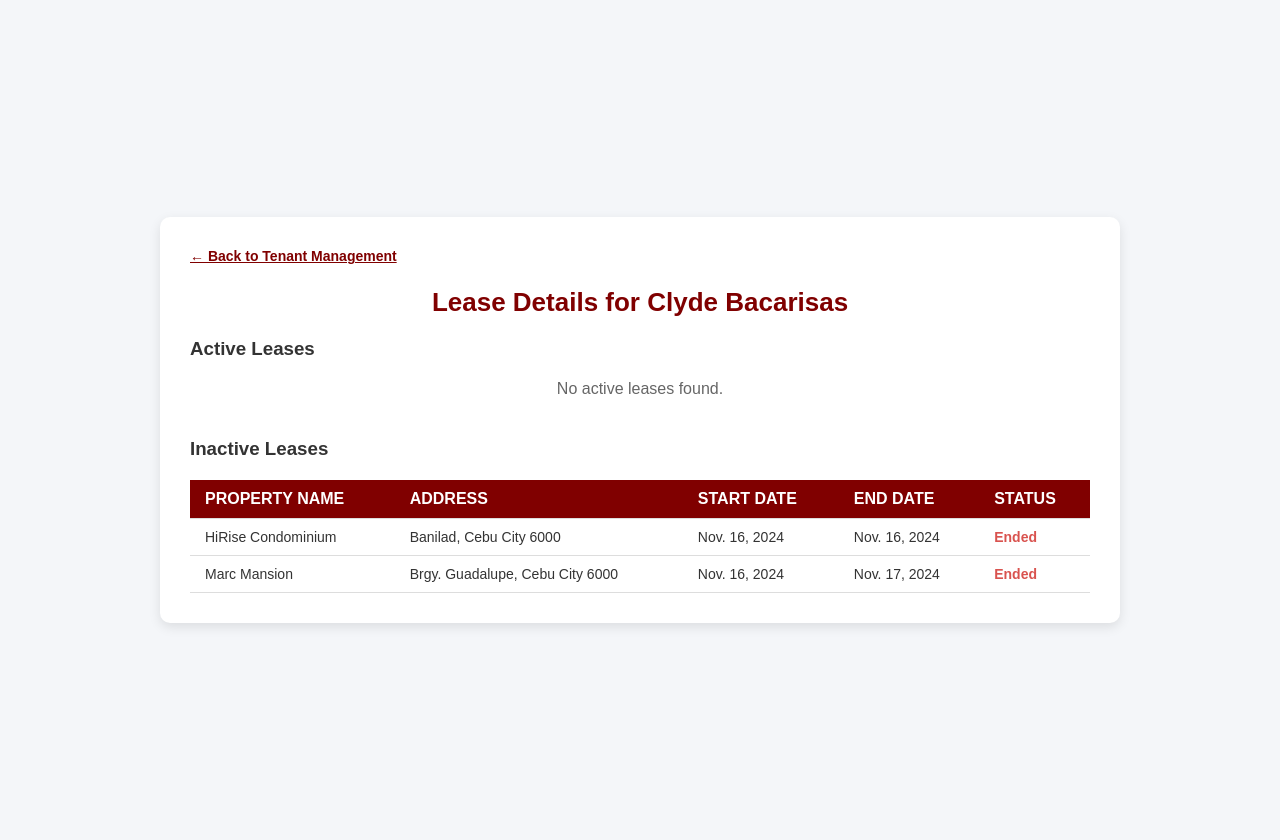
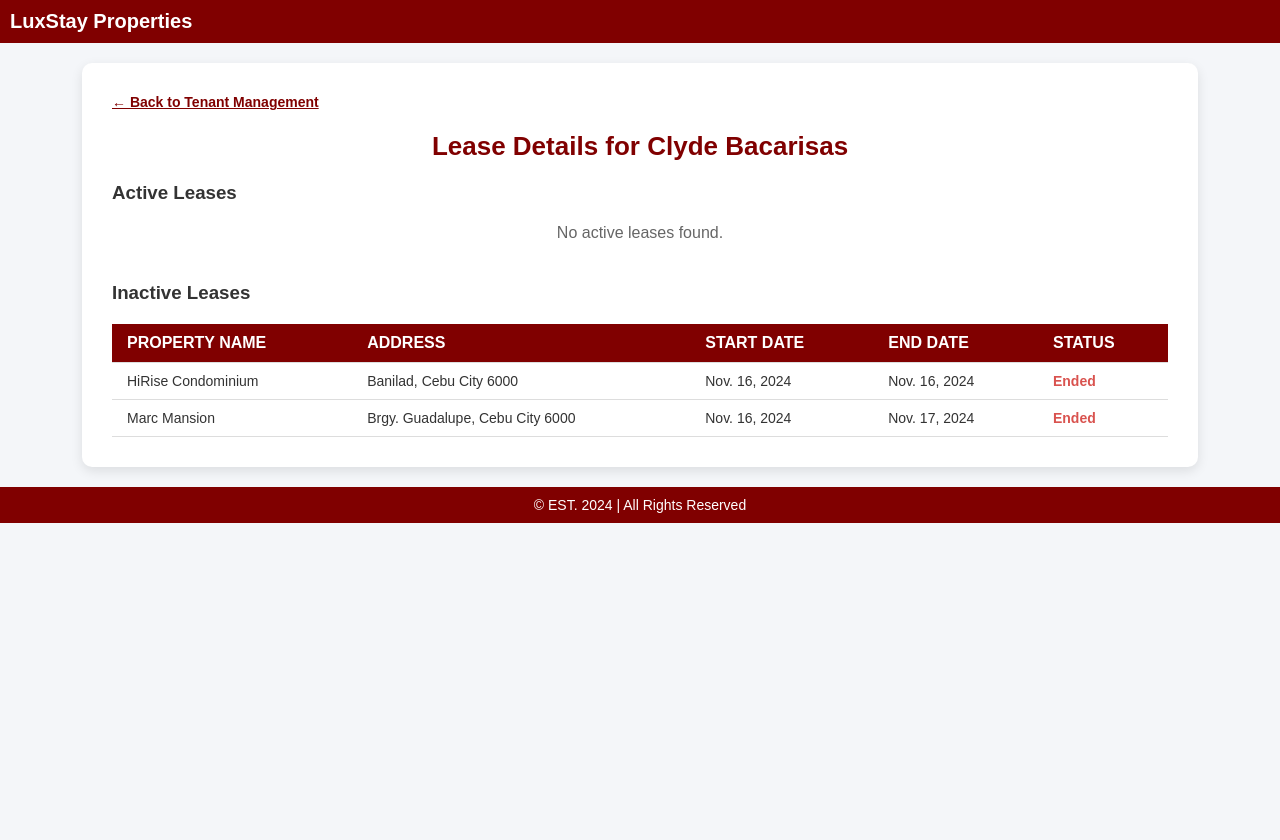
Before and after one commit to WazeyBoi/LuxStayProperties2.0, a Django app: page /users/view-lease/6/ in a window 1280 px wide. After the commit the page ends 523 px from the top, so only its background shows below. Run offline with Django 5.2, Linux system fonts and the light colour scheme; a user stored in the database is signed in; data comes from the database, SQL or seed files in the repository; both versions use the stored data as it was after the commit.

Commit message:
Added HeaderFooter to PropertyOwner Side

```diff
--- a/users/templates/users/base.html
+++ b/users/templates/users/base.html
@@ -24,7 +24,7 @@
     </main>
 
     <!-- Footer -->
-    <footer style="background-color: #800000; color: white; text-align: center; padding: 10px; font-size: 14px; position: fixed; width: 100%; bottom: 0;">
+    <footer style="background-color: #800000; color: white; text-align: center; padding: 10px; font-size: 14px;">
         &copy; EST. 2024 | All Rights Reserved
     </footer>
 
--- a/users/templates/users/view_lease.html
+++ b/users/templates/users/view_lease.html
@@ -1,151 +1,72 @@
-<!DOCTYPE html>
-<html lang="en">
-<head>
-    <meta charset="UTF-8">
-    <meta name="viewport" content="width=device-width, initial-scale=1.0">
-    <title>Lease Details</title>
-    <style>
-        body {
-            font-family: Arial, sans-serif;
-            background-color: #f4f6f9;
-            display: flex;
-            justify-content: center;
-            align-items: center;
-            padding: 20px;
-            margin: 0;
-            min-height: 100vh;
-        }
-        .container {
-            background-color: #ffffff;
-            padding: 30px;
-            border-radius: 10px;
-            box-shadow: 0px 4px 12px rgba(0, 0, 0, 0.1);
-            width: 90%;
-            max-width: 900px;
-        }
-        h2 {
-            text-align: center;
-            color: #800000;
-            margin-bottom: 20px;
-            font-size: 26px;
-            font-weight: bold;
-        }
-        table {
-            width: 100%;
-            border-collapse: collapse;
-            margin-top: 20px;
-        }
-        thead {
-            background-color: #800000;
-            color: white;
-        }
-        th, td {
-            padding: 10px 15px;
-            text-align: left;
-            border-bottom: 1px solid #ddd;
-        }
-        th {
-            font-size: 16px;
-            text-transform: uppercase;
-        }
-        td {
-            font-size: 14px;
-            color: #333;
-        }
-        .status-active {
-            color: #28a745;
-            font-weight: bold;
-        }
-        .status-old {
-            color: #d9534f;
-            font-weight: bold;
-        }
-        .no-leases {
-            text-align: center;
-            color: #666;
-            margin-top: 20px;
-            font-size: 16px;
-        }
-        .back-link {
-            text-align: left;
-            margin-bottom: 20px;
-        }
-        .back-link a {
-            color: #800000;
-            font-weight: bold;
-            text-decoration: underline;
-            font-size: 14px;
-        }
-    </style>
-</head>
-<body>
+{% extends 'users/base.html' %}
 
-    <div class="container">
+{% block title %}Lease Details{% endblock %}
+
+{% block content %}
+<div style="background-color: #ffffff; padding: 30px; border-radius: 10px; box-shadow: 0px 4px 12px rgba(0, 0, 0, 0.1); max-width: 90%; margin: auto;">
     <!-- Back Link -->
-        <div class="back-link">
-            <a href="{% url 'tenant_management' %}">&larr; Back to Tenant Management</a>
+    <div style="text-align: left; margin-bottom: 20px;">
+        <a href="{% url 'tenant_management' %}" style="color: #800000; font-weight: bold; text-decoration: underline; font-size: 14px;">&larr; Back to Tenant Management</a>
     </div>
 
-        <h2>Lease Details for {{ tenant.first_name }} {{ tenant.last_name }}</h2>
+    <h2 style="text-align: center; color: #800000; margin-bottom: 20px; font-size: 26px; font-weight: bold;">Lease Details for {{ tenant.first_name }} {{ tenant.last_name }}</h2>
 
     <!-- Active Leases -->
     <h3 style="color: #333; margin-top: 20px;">Active Leases</h3>
     {% if active_leases %}
-        <table>
-            <thead>
+    <table style="width: 100%; border-collapse: collapse; margin-top: 20px;">
+        <thead style="background-color: #800000; color: white;">
             <tr>
-                    <th>Property Name</th>
-                    <th>Address</th>
-                    <th>Start Date</th>
-                    <th>End Date</th>
-                    <th>Status</th>
+                <th style="padding: 10px 15px; text-align: left; border-bottom: 1px solid #ddd; font-size: 16px; text-transform: uppercase;">Property Name</th>
+                <th style="padding: 10px 15px; text-align: left; border-bottom: 1px solid #ddd; font-size: 16px; text-transform: uppercase;">Address</th>
+                <th style="padding: 10px 15px; text-align: left; border-bottom: 1px solid #ddd; font-size: 16px; text-transform: uppercase;">Start Date</th>
+                <th style="padding: 10px 15px; text-align: left; border-bottom: 1px solid #ddd; font-size: 16px; text-transform: uppercase;">End Date</th>
+                <th style="padding: 10px 15px; text-align: left; border-bottom: 1px solid #ddd; font-size: 16px; text-transform: uppercase;">Status</th>
             </tr>
         </thead>
         <tbody>
             {% for lease in active_leases %}
             <tr>
-                    <td>{{ lease.property.property_name }}</td>
-                    <td>{{ lease.property.address }}</td>
-                    <td>{{ lease.start_date }}</td>
-                    <td>{{ lease.end_date }}</td>
-                    <td class="status-active">Active</td>
+                <td style="padding: 10px 15px; text-align: left; border-bottom: 1px solid #ddd; font-size: 14px; color: #333;">{{ lease.property.property_name }}</td>
+                <td style="padding: 10px 15px; text-align: left; border-bottom: 1px solid #ddd; font-size: 14px; color: #333;">{{ lease.property.address }}</td>
+                <td style="padding: 10px 15px; text-align: left; border-bottom: 1px solid #ddd; font-size: 14px; color: #333;">{{ lease.start_date }}</td>
+                <td style="padding: 10px 15px; text-align: left; border-bottom: 1px solid #ddd; font-size: 14px; color: #333;">{{ lease.end_date }}</td>
+                <td style="padding: 10px 15px; text-align: left; border-bottom: 1px solid #ddd; font-size: 14px; color: #28a745; font-weight: bold;">Active</td>
             </tr>
             {% endfor %}
         </tbody>
     </table>
     {% else %}
-        <p class="no-leases">No active leases found.</p>
+    <p style="text-align: center; color: #666; margin-top: 20px; font-size: 16px;">No active leases found.</p>
     {% endif %}
 
     <!-- Inactive Leases -->
     <h3 style="color: #333; margin-top: 40px;">Inactive Leases</h3>
     {% if inactive_leases %}
-        <table>
-            <thead>
+    <table style="width: 100%; border-collapse: collapse; margin-top: 20px;">
+        <thead style="background-color: #800000; color: white;">
             <tr>
-                    <th>Property Name</th>
-                    <th>Address</th>
-                    <th>Start Date</th>
-                    <th>End Date</th>
-                    <th>Status</th>
+                <th style="padding: 10px 15px; text-align: left; border-bottom: 1px solid #ddd; font-size: 16px; text-transform: uppercase;">Property Name</th>
+                <th style="padding: 10px 15px; text-align: left; border-bottom: 1px solid #ddd; font-size: 16px; text-transform: uppercase;">Address</th>
+                <th style="padding: 10px 15px; text-align: left; border-bottom: 1px solid #ddd; font-size: 16px; text-transform: uppercase;">Start Date</th>
+                <th style="padding: 10px 15px; text-align: left; border-bottom: 1px solid #ddd; font-size: 16px; text-transform: uppercase;">End Date</th>
+                <th style="padding: 10px 15px; text-align: left; border-bottom: 1px solid #ddd; font-size: 16px; text-transform: uppercase;">Status</th>
             </tr>
         </thead>
         <tbody>
             {% for lease in inactive_leases %}
             <tr>
-                    <td>{{ lease.property.property_name }}</td>
-                    <td>{{ lease.property.address }}</td>
-                    <td>{{ lease.start_date }}</td>
-                    <td>{{ lease.end_date }}</td>
-                    <td class="status-old">Ended</td>
+                <td style="padding: 10px 15px; text-align: left; border-bottom: 1px solid #ddd; font-size: 14px; color: #333;">{{ lease.property.property_name }}</td>
+                <td style="padding: 10px 15px; text-align: left; border-bottom: 1px solid #ddd; font-size: 14px; color: #333;">{{ lease.property.address }}</td>
+                <td style="padding: 10px 15px; text-align: left; border-bottom: 1px solid #ddd; font-size: 14px; color: #333;">{{ lease.start_date }}</td>
+                <td style="padding: 10px 15px; text-align: left; border-bottom: 1px solid #ddd; font-size: 14px; color: #333;">{{ lease.end_date }}</td>
+                <td style="padding: 10px 15px; text-align: left; border-bottom: 1px solid #ddd; font-size: 14px; color: #d9534f; font-weight: bold;">Ended</td>
             </tr>
             {% endfor %}
         </tbody>
     </table>
     {% else %}
-        <p class="no-leases">No inactive leases found.</p>
+    <p style="text-align: center; color: #666; margin-top: 20px; font-size: 16px;">No inactive leases found.</p>
     {% endif %}
 </div>
-
-</body>
-</html>
+{% endblock %}
```
Also changed, not shown: leases/templates/leases/property_bookings.html (+22 -74 lines), properties/templates/properties/dashboard.html (+7 -12 lines), properties/templates/properties/delete_confirmation.html (+6 -13 lines), properties/templates/properties/property_listing_management.html (+7 -11 lines), properties/templates/properties/update_property.html (+8 -15 lines), users/templates/users/tenant_management.html (+27 -93 lines), db.sqlite3. Lines whose indentation alone changed are shown as unchanged.
